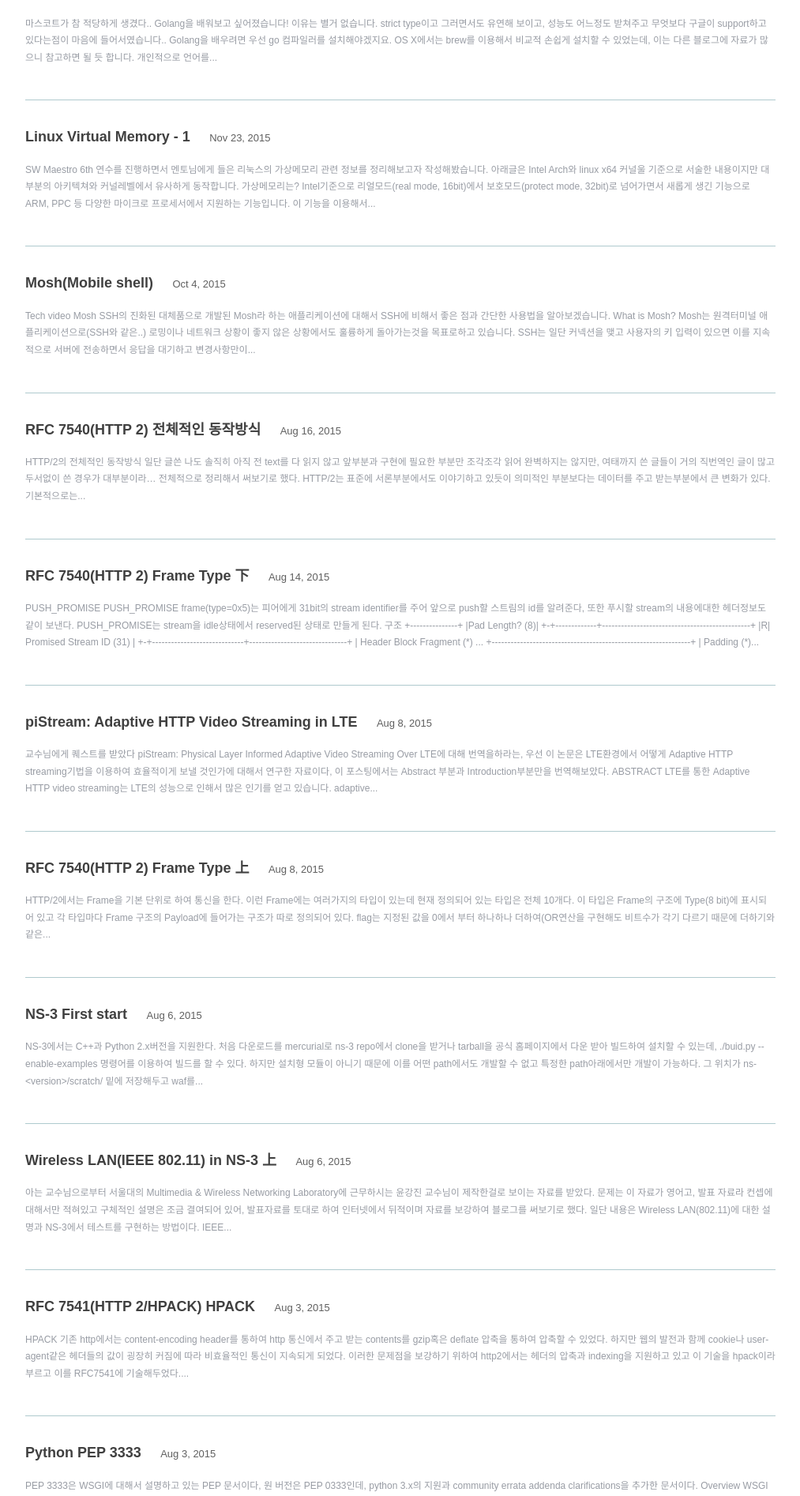
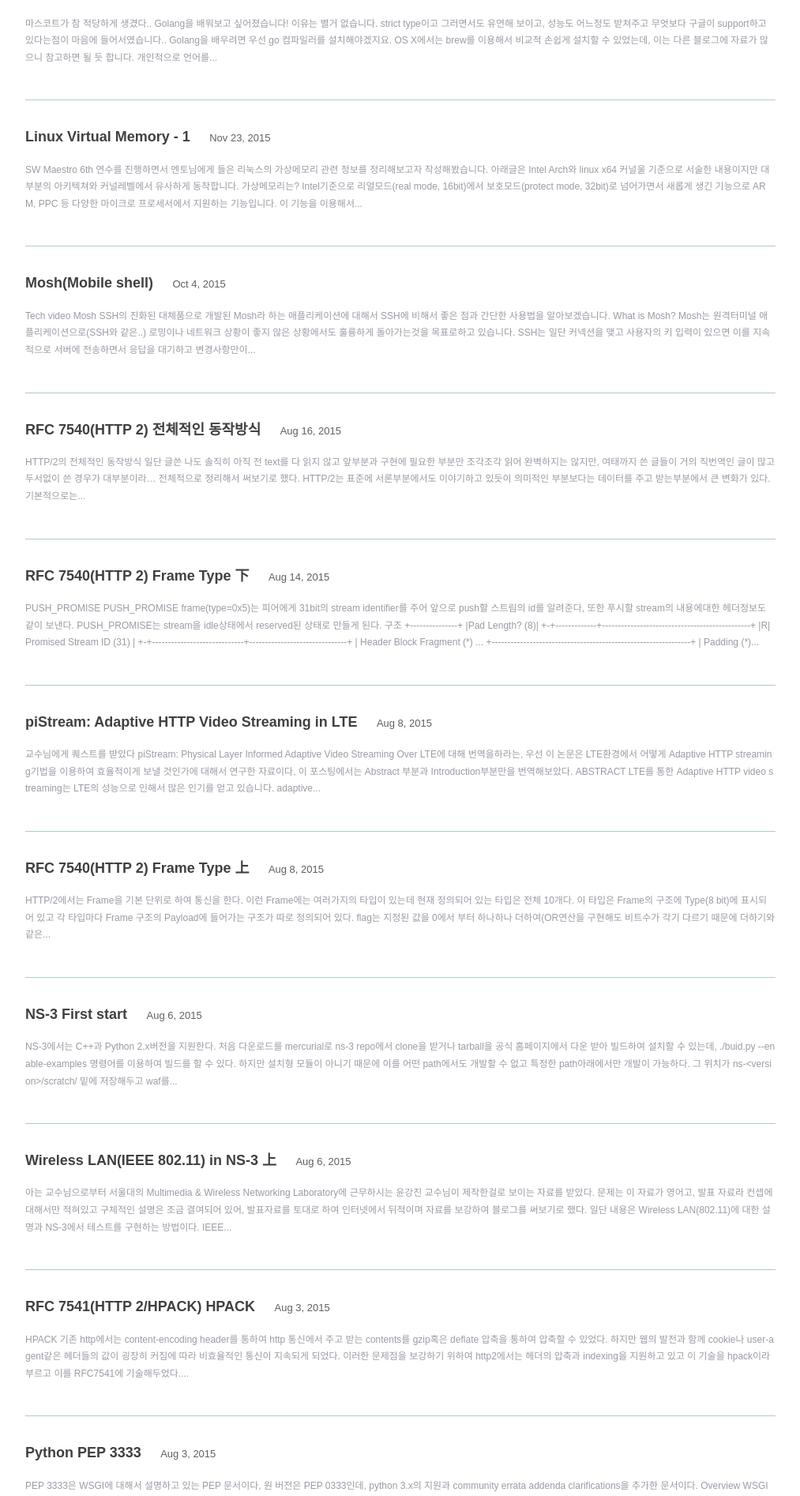
Before and after one commit to Luavis/luavis.github.io, a Jekyll site: the page built from index.html, in a window 1280 px wide. Shown: the part 2750-4644 px from the top of the page at 79% size, without its empty margins (133-1146 px from the left). Built offline with Jekyll 4.4.1, drawn with Linux system fonts in a browser that asks for light colours; some web fonts are replaced.

Commit message:
Break word: a, code, heading

```diff
--- a/static/css/main.css
+++ b/static/css/main.css
@@ -57,8 +57,12 @@
   font-family: "나눔고딕",NanumGothic,"Nanum Gothic","맑은 고딕","Malgun Gothic","돋움",dotum,AppleSDGothic,sans-serif;
   color: #404040;
   margin-top: 0px;
+  word-break: break-all;
 }
 
+code {
+  word-break: break-all;
+}
 
 table {
   width: 100%;
```
